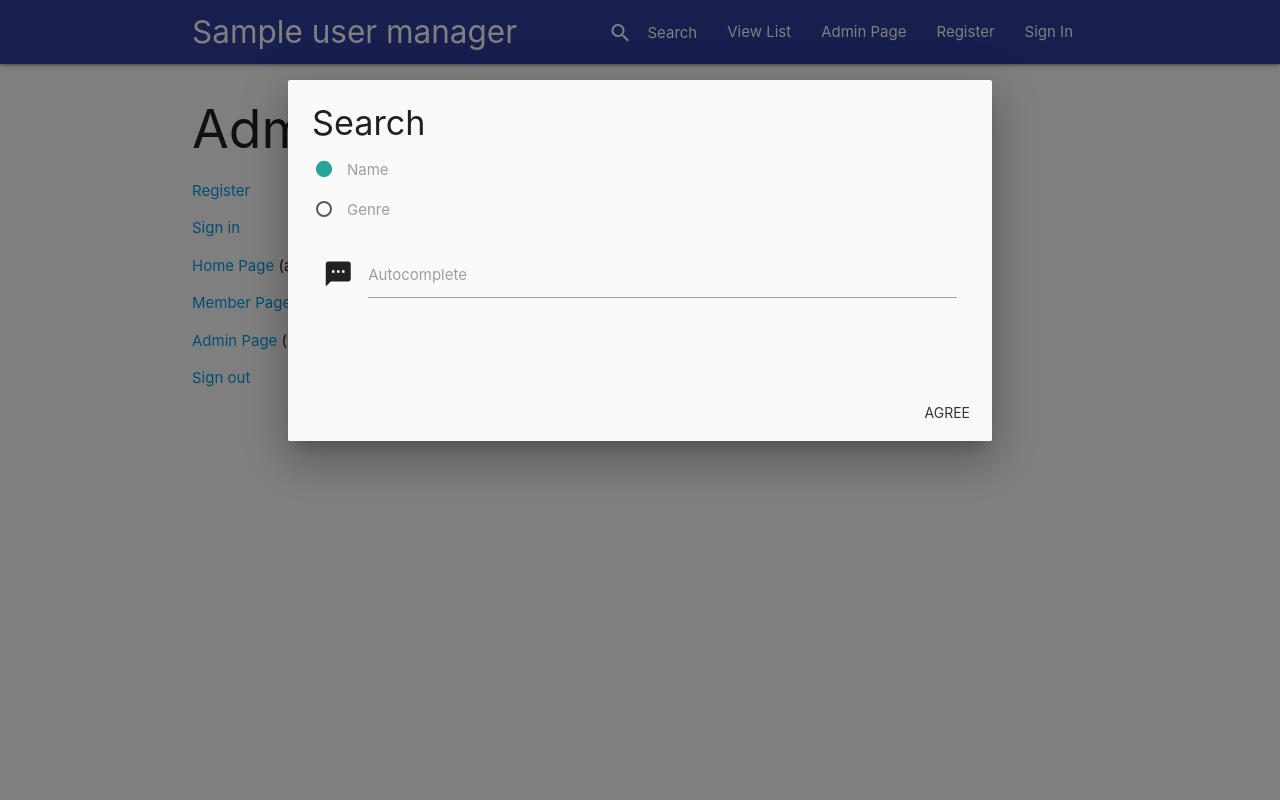
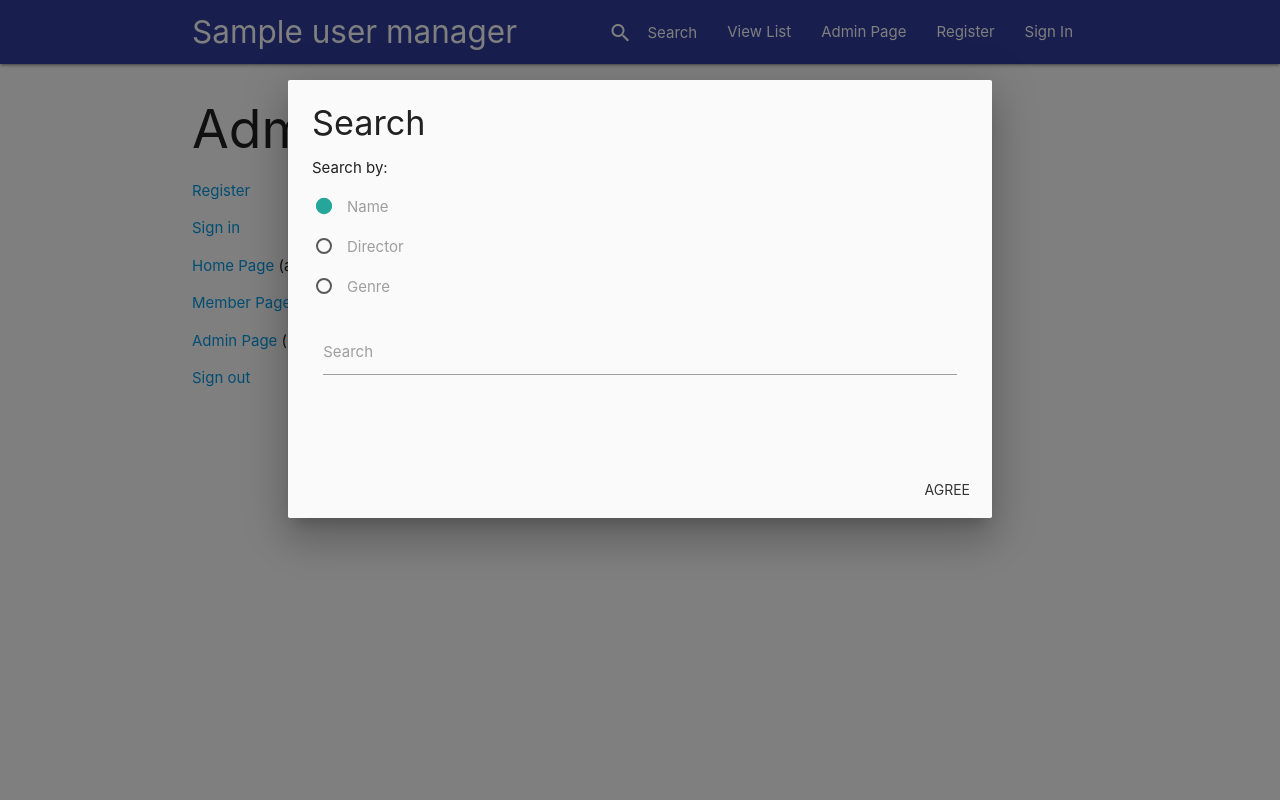
Before and after one commit to arjun921/fmdb, a Flask app: template app/templates/admin.html in a window 1280 px wide, after a click that opens the changed part. Run offline with Flask 2, Linux system fonts and the light colour scheme; the template is opened without the code that fills it: most values are stand-ins (such as "Sample title", 1, 10 or a date in 2020); parts of the project's set-up code (start-up, migrations or seed data) failed here and were passed over.

Commit message:
Lorem picsum with working autocomplete for all different types of searches

```diff
--- a/app/templates/base.html
+++ b/app/templates/base.html
@@ -57,15 +57,24 @@
     <div class="modal-content">
       <h4>Search</h4>
       <form action="#">
+        <p>Search by:</p>
         <p>
           <label>
-            <input name="group1" type="radio" checked />
+            <input id="search_Name" name="search_radio" onchange="auto_suggest_names(this.checked)" type="radio"
+              checked />
             <span>Name</span>
           </label>
         </p>
         <p>
           <label>
-            <input name="group1" type="radio" />
+            <input id="search_Director" name="search_radio" onchange="auto_suggest_directors(this.checked)"
+              type="radio" />
+            <span>Director</span>
+          </label>
+        </p>
+        <p>
+          <label>
+            <input id="search_Genre" name="search_radio" onchange="auto_suggest_genres(this.checked)" type="radio" />
             <span>Genre</span>
           </label>
         </p>
@@ -73,9 +82,9 @@
           <div class="col s12">
             <div class="row">
               <div class="input-field col s12">
-                <i class="material-icons prefix">textsms</i>
+                <!-- <i class="material-icons prefix">search</i> -->
                 <input type="text" id="search-autocomplete-input" class="autocomplete">
-                <label for="search-autocomplete-input">Autocomplete</label>
+                <label for="search-autocomplete-input">Search</label>
               </div>
             </div>
           </div>
@@ -134,14 +143,52 @@
   {%if movie_list%}
   <script>
     document.addEventListener('DOMContentLoaded', function () {
-      var suggestions = {}
-      {% for movie in full_movie_list %}
-      suggestions['{{movie[-1]}}'] = null
-      {% endfor %}
-      var elem = document.getElementById('search-autocomplete-input')
-      var instance = M.Autocomplete.getInstance(elem);
-      instance.updateData(suggestions);
+      // Auto suggest movie names by default in search.
+      auto_suggest_names(true)
     });
+    // Functions with prepopulated jsons for autocomplete based on selected search option
+    function auto_suggest_names(condition) {
+        if (condition) {
+          var suggestions = {}
+          {% for movie in full_movie_list %}
+          // lorem picsum, can be replaced with relavant icons in search suggestions
+          suggestions['{{movie[-1]}}'] = 'https://picsum.photos/100?image={{loop.index}}'
+          {% endfor %}
+          var elem = document.getElementById('search-autocomplete-input')
+          var instance = M.Autocomplete.getInstance(elem);
+          instance.updateData(suggestions);
+        }
+      }
+      function auto_suggest_genres(condition) {
+        if (condition) {
+          var suggestions = {}
+          {% for movie in full_movie_list %}
+          {% for genre in movie[2].split(',') %}
+          // lorem picsum, can be replaced with relavant icons in search suggestions
+          suggestions['{{genre}}'] = 'https://picsum.photos/100?image={{loop.index}}'
+          {% endfor %}
+          {% endfor %}
+          var elem = document.getElementById('search-autocomplete-input')
+          var instance = M.Autocomplete.getInstance(elem);
+          instance.updateData(suggestions);
+        }
+      }
+
+      function auto_suggest_directors(condition) {
+        if (condition) {
+          var suggestions = {}
+          {% for movie in full_movie_list %}
+          // lorem picsum, can be replaced with relavant icons in search suggestions
+          suggestions['{{movie[1]}}'] = 'https://picsum.photos/100?image={{loop.index}}'
+          {% endfor %}
+          var elem = document.getElementById('search-autocomplete-input')
+          var instance = M.Autocomplete.getInstance(elem);
+          instance.updateData(suggestions);
+        }
+      }
+
+
+
   </script>
   {%endif%}
   {# *** Allow sub-templates to insert extra html to the bottom of the body *** #}
```
Also changed, not shown: app/views.py (+5 -3 lines).
